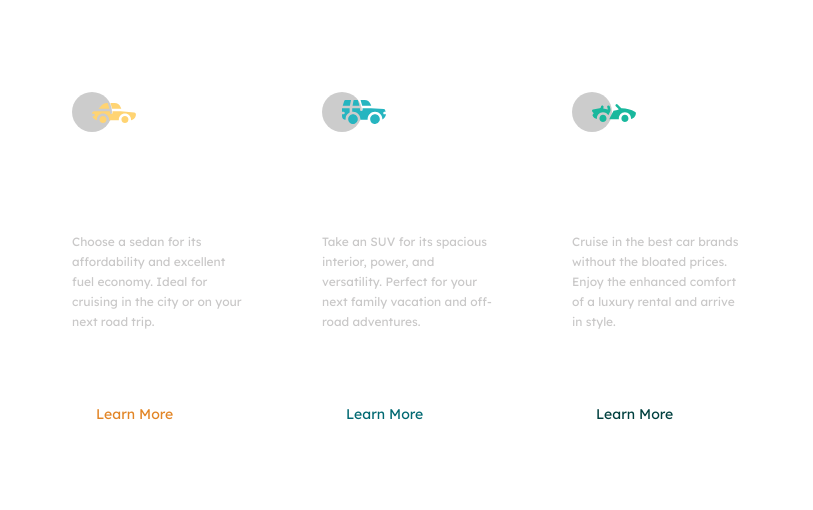
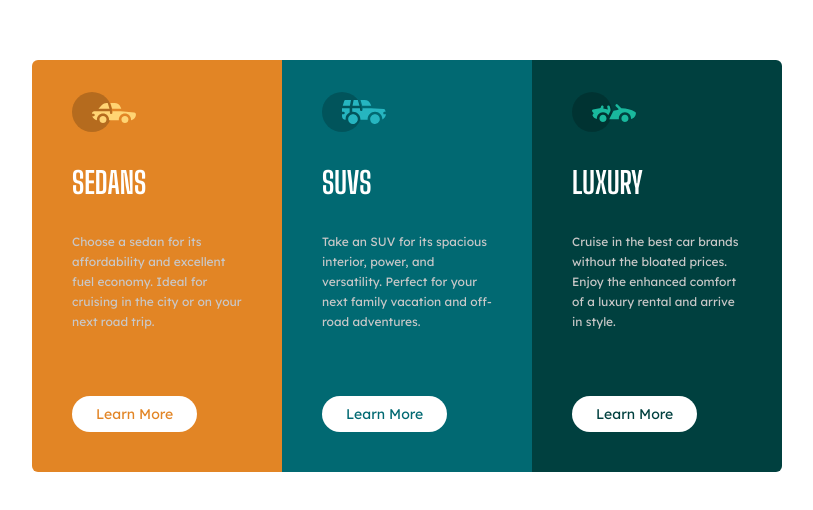
Before and after one commit to Manpreet-01/learning-css, a React (Vite) app: page / in a window 1280 px wide. Shown: the part 134-644 px from the top of the page, without its empty margins (233-1046 px from the left). Built offline with nearby package versions, Linux system fonts and the light colour scheme.

Commit message:
3column-preview-card fixed css issues

```diff
--- a/src/components/Card.jsx
+++ b/src/components/Card.jsx
@@ -2,9 +2,7 @@ import iconLuxury from '../images/icon-luxury.svg';
 import iconSedans from '../images/icon-sedans.svg';
 import iconSuvs from '../images/icon-suvs.svg';
 
-function CardItem({ icon, title, para, color, btnClass }) {
-    const bgClass = `bg-[${color}]`;
-
+function CardItem({ icon, title, para, color, bgClass, btnClass }) {
     return (
         <div className={`w-fit p-10 md:pt-8 md:max-w-[250px] ${bgClass}`}>
             <img src={icon} alt='icon' />
@@ -28,21 +26,21 @@ function Card() {
                 title='Sedans'
                 para={para1}
                 icon={iconSedans}
-                color='#e28525'
+                bgClass='bg-[#e28525]'
                 btnClass="text-[#e28525]"
             />
             <CardItem
                 title='Suvs'
                 para={para2}
                 icon={iconSuvs}
-                color='#016972'
+                bgClass='bg-[#016972]'
                 btnClass="text-[#016972]"
             />
             <CardItem
                 title="Luxury"
                 para={para3}
                 icon={iconLuxury}
-                color='#00403f'
+                bgClass='bg-[#00403f]'
                 btnClass="text-[#00403f]"
             />
         </div>
```
